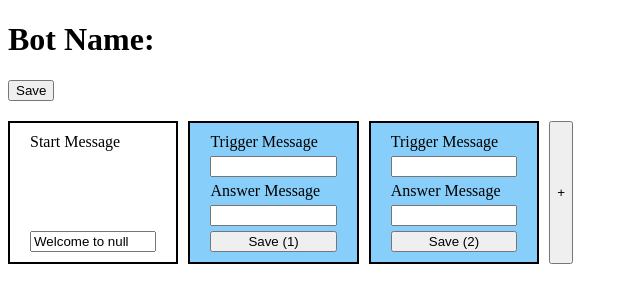
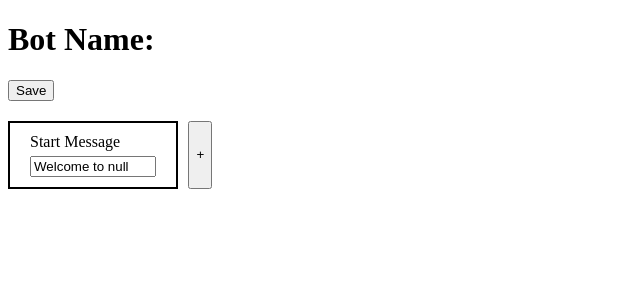
Before and after one commit to blisterrrrr/BotCreatorBETA, a Vue app: page /builder in a window 1280 px wide. Shown: the top 302 px of the page, without its empty margins (0-640 px from the left). Built offline with nearby package versions, Linux system fonts and the light colour scheme.

Commit message:
start of reimplementation save logic

```diff
--- a/src/components/Forms/MessageForm.vue
+++ b/src/components/Forms/MessageForm.vue
@@ -4,14 +4,12 @@
     <input name="trigger" v-model="description.parameters.triggerMSg">
     <label for="msg">Answer Message</label>
     <input name="msg" v-model="description.parameters.message">
-    <button @click="emit('sendData', description)">Save ({{id}})</button>
   </div>
 </template>
 
 <script setup lang="ts">
 import { reactive } from 'vue'
 
-const emit = defineEmits(['sendData'])
 const { id } = defineProps(['id'])
 
 
@@ -25,6 +23,14 @@ const description = reactive({
   },
   children: []
 })
+const getFormData = () => {
+  return description
+}
+
+defineExpose({
+  description,
+  getFormData
+})
 </script>
 
 <style scoped>
--- a/src/components/Forms/SendForm.vue
+++ b/src/components/Forms/SendForm.vue
@@ -2,14 +2,12 @@
   <div class="creator-form send">
     <label for="msg">Send Message</label>
     <input name="msg" v-model="description.parameters.message">
-    <button @click="emit('sendData', description)">Save ({{id}})</button>
   </div>
 </template>
 
 <script setup lang="ts">
 import { reactive } from 'vue'
 
-const emit = defineEmits(['sendData'])
 const { id } = defineProps(['id'])
 
 const description = reactive({
@@ -21,6 +19,14 @@ const description = reactive({
   },
   children: []
 })
+const getFormData = () => {
+  return description
+}
+
+defineExpose({
+  description,
+  getFormData
+})
 </script>
 
 <style scoped>
--- a/src/components/Forms/StartForm.vue
+++ b/src/components/Forms/StartForm.vue
@@ -6,11 +6,9 @@
 </template>
 
 <script setup lang="ts">
-import { onMounted, onUpdated, reactive, watch } from 'vue'
+import { reactive} from 'vue'
 
-const props = defineProps(['msg', 'clear', 'id'])
-
-const emit = defineEmits(['sendData'])
+const props = defineProps(['msg', 'id'])
 
 const description = reactive({
   id: props.id,
@@ -22,18 +20,14 @@ const description = reactive({
   children: []
 })
 
-const hook = () => {
-  emit('sendData', description)
+const getFormData = () => {
+  return description
 }
 
-watch(() => props.clear, () => {
-  console.log('start')
-  emit('sendData', description)
+defineExpose({
+  description,
+  getFormData
 })
-
-onMounted(hook)
-
-onUpdated(hook)
 
 </script>
 
--- a/src/views/BuilderView.vue
+++ b/src/views/BuilderView.vue
@@ -1,13 +1,12 @@
 <script setup lang="ts">
 import { useNameStore } from '@/stores/name'
 import { storeToRefs } from 'pinia'
-import { computed, ref } from 'vue'
+import { computed, onMounted, ref } from 'vue'
 import StartForm from '@/components/Forms/StartForm.vue'
-import MessageForm from '@/components/Forms/MessageForm.vue'
 import { useTitle } from '@vueuse/core'
 import { useBotStore } from '@/stores/botStore'
 import Modal from '@/components/ModalWindow.vue'
-import { formsAvailable } from '@/utils/FormsAvailable.ts'
+import { formsAvailable } from '@/utils/FormsAvailable'
 
 // Name store
 const nameStore = useNameStore()
@@ -21,7 +20,9 @@ const { saveAfterStart, clear } = botStore
 
 const clearing = ref(false)
 const isOpen = ref(false)
-const compList = ref([MessageForm, MessageForm])
+const compList = ref([])
+const startForm = ref(null)
+const logicForms = ref([])
 
 useTitle(computed(() => `Creating ${LSName.value}`))
 
@@ -37,20 +38,26 @@ const handleFormData = (data) => {
 }
 
 const save = () => {
-  console.log(JSON.stringify(botCode.value))
-  clearCode()
+  console.log(startForm.value?.getFormData())
+  logicForms.value.forEach((el) => console.log(el.getFormData()))
+  // console.log(JSON.stringify(botCode.value))
+  // clearCode()
 }
 </script>
 <template>
   <h1>Bot Name: {{ LSName }}</h1>
   <button @click="save" style="margin-bottom: 20px">Save</button>
   <div class="builder-container">
-    <StartForm :msg="helloMsg" @send-data="handleFormData" :clear="clearing" id="0" />
+    <StartForm :msg="helloMsg"
+               :clear="clearing"
+               ref="startForm"
+               id="0"
+    />
     <component :is="comp"
                v-for="(comp, index) of compList"
-               @send-data="handleFormData"
                :id="index + 1"
                :key="index"
+               ref="logicForms"
     />
     <button @click="isOpen = true">+</button>
     <Modal :open="isOpen" @close="isOpen = !isOpen">
```
